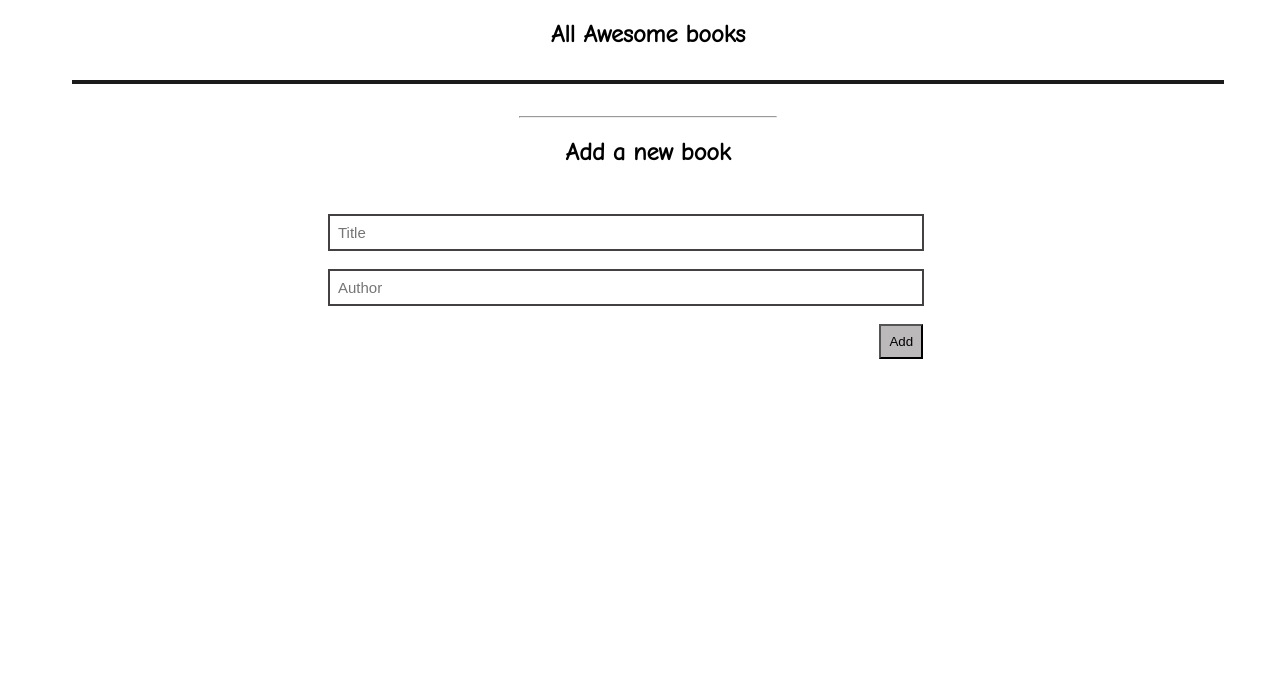
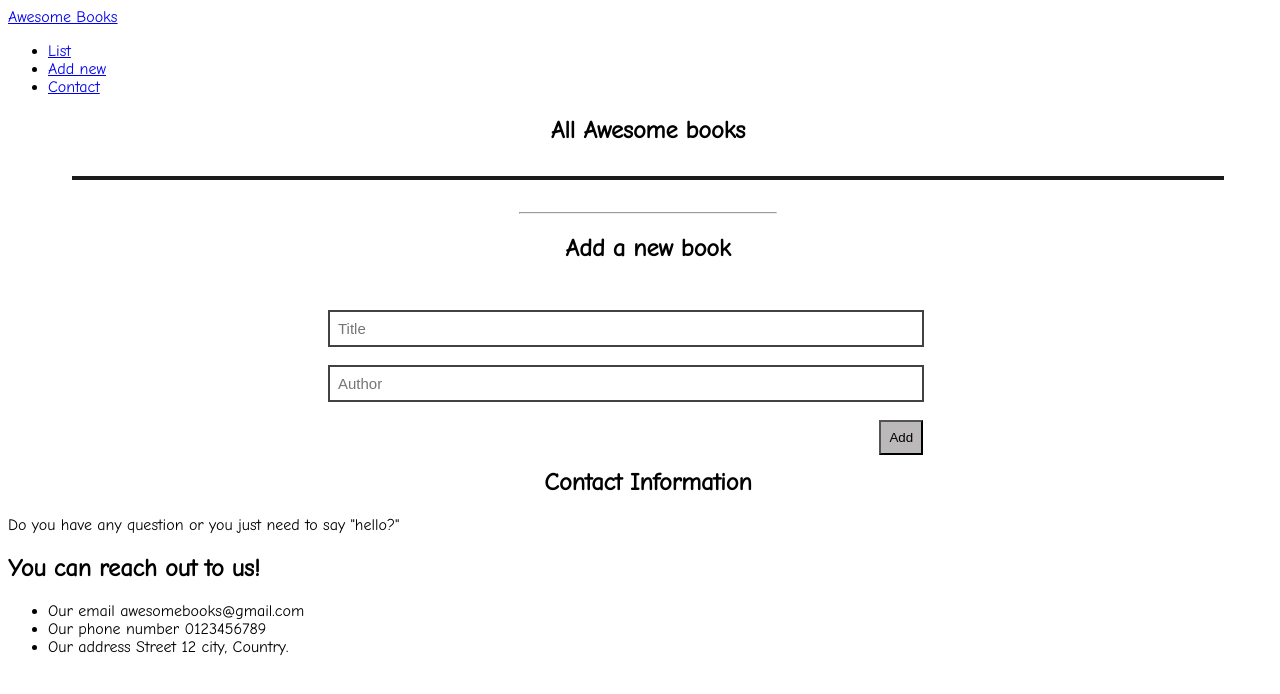
Before and after one commit to TracyMuso/Awesome-Books, a website: page index.html in a window 1280 px wide. Drawn offline with Linux system fonts and the light colour scheme.

Commit message:
Add Sections

```diff
--- a/index.html
+++ b/index.html
@@ -10,13 +10,26 @@
 </head>
 
 <body>
-    <section id="awesome-books">
+    <header>
+        <a href="#" class="logo">Awesome Books</a>
+        <nav>
+            <ul>
+                <li> <a href="#book-list">List</a> </li>
+                <li> <a href="#Add-book">Add new</a> </li>
+                <li> <a href="#contact">Contact</a> </li>
+            </ul>
+        </nav>
+    </header>
+    <div class="date"></div>
+    <section id="book-list" >
         <h1>All Awesome books</h1>
         <div class="added-books">
             <table class="table">
             </table>
         </div>
         <hr>
+    </section>
+    <section id="Add-book">
         <h1>Add a new book</h1>
         <form class="form">
             <span class="error"></span>
@@ -26,6 +39,19 @@
             <input type="text" id="author" placeholder="Author"><br><br>
             <button type="submit" class="btn" id="btn">Add</button>
         </form>
+
+    </section>
+    <section class="contact">
+        <h1>Contact Information</h1>
+        <div>
+            <p>Do you have any question or you just need to say "hello?"</p>
+            <h2>You can reach out to us!</h2>
+            <ul>
+                <li>Our email awesomebooks@gmail.com</li>
+                <li>Our phone number 0123456789</li>
+                <li>Our address Street 12 city, Country.</li>
+            </ul>
+        </div>
     </section>
     <script src="index.js"></script>
 </body>
```
